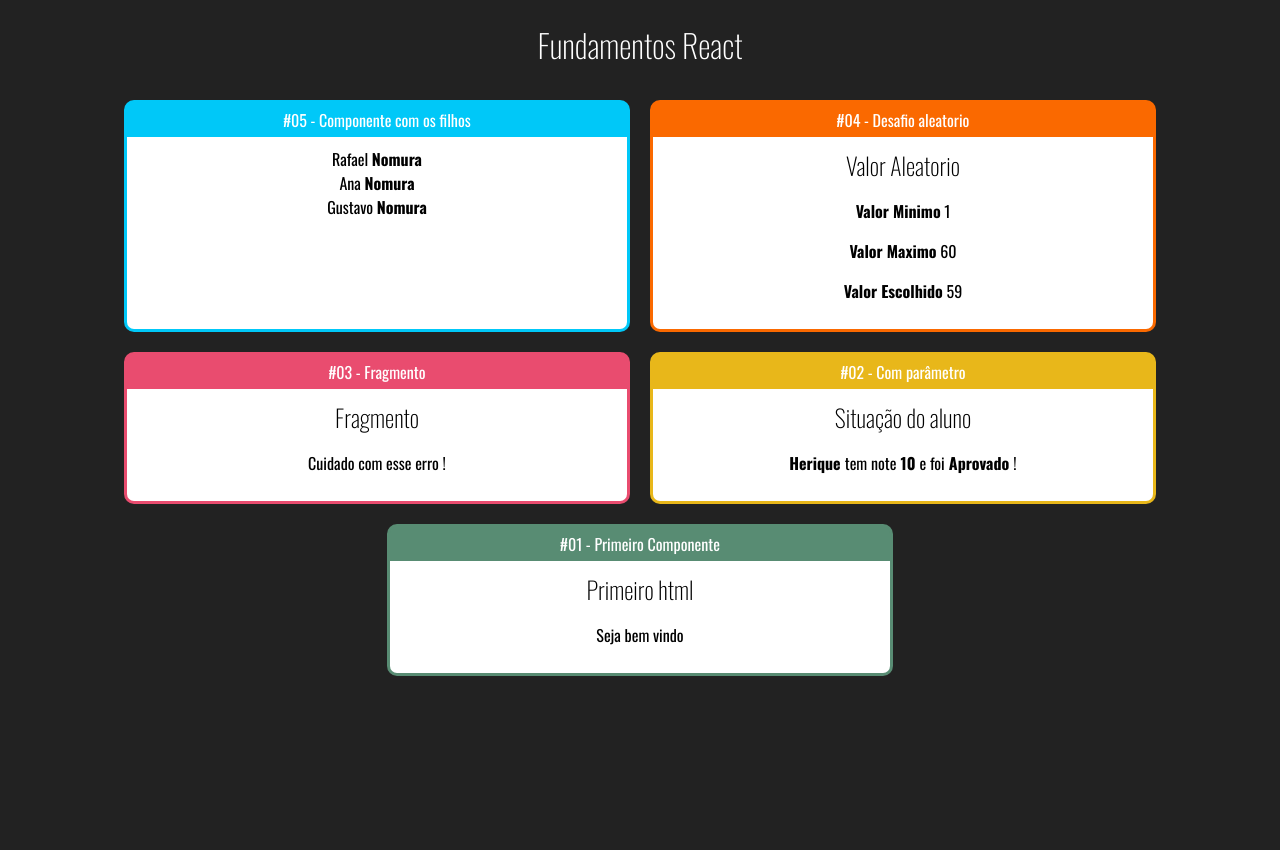
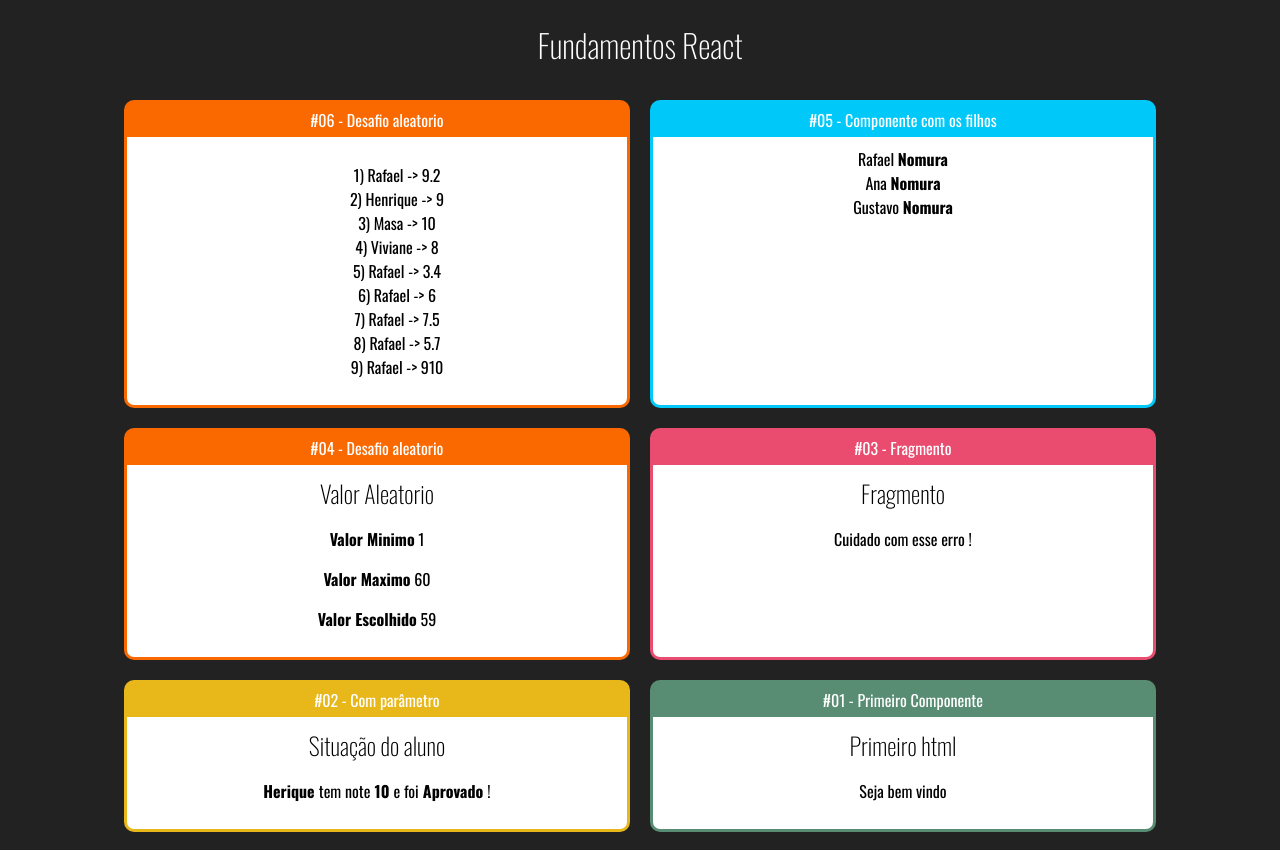
Before and after one commit to rafaelhfreitas/curso-react, a React (Create React App) app: page / in a window 1280 px wide. Before the commit the page ends 800 px from the top, so only its background shows below. Built offline with nearby package versions, Linux system fonts and the light colour scheme.

Commit message:
Component with repetition

```diff
--- a/src/App.jsx
+++ b/src/App.jsx
@@ -3,12 +3,13 @@
 
 
 import Card from './components/layout/Card'
-import First from './components/basicos/First'
-import Fragment from './components/basicos/Fragment'
-import Random from './components/basicos/Random'
-import WithParameter from './components/basicos/WithParameter'
-import Family from './components/basicos/Family'
-import FamilyMember from './components/basicos/FamilyMember'
+import First from './components/basic/First'
+import Fragment from './components/basic/Fragment'
+import Random from './components/basic/Random'
+import WithParameter from './components/basic/WithParameter'
+import Family from './components/basic/Family'
+import FamilyMember from './components/basic/FamilyMember'
+import ListStudent from './components/repetition/ListStudents'
 
 export default (props) => {
     return (
@@ -16,6 +17,9 @@
             <h1> Fundamentos React </h1>
 
             <div  className='Cards'>
+                <Card titulo='#06 - Desafio aleatorio' color="#FA6900">
+                    <ListStudent/>
+                </Card>
                 <Card titulo='#05 - Componente com os filhos' color="#00c8F8">
                     <Family last_name='Nomura'>
                         <FamilyMember name='Rafael' />
--- /dev/null
+++ b/src/components/repetition/ListStudents.jsx
@@ -0,0 +1,24 @@
+import React from 'react'
+
+
+import students from '../../data/students'
+
+
+export default props => {
+
+    const listStudent = students.map((student) => {
+        return (
+            <li key={student.id}>
+                {student.id}) {student.name} -> {student.grade}
+            </li>
+        );
+    });
+
+    return (
+        <div>
+            <ul style={{ listStyle: 'none' }} >
+                {listStudent}
+            </ul>
+        </div>
+    )
+}
--- /dev/null
+++ b/src/data/students.js
@@ -0,0 +1,11 @@
+export default [
+    { id: 1, name: 'Rafael',  grade: 9.2 },
+    { id: 2, name: 'Henrique',  grade: 9 },
+    { id: 3, name: 'Masa',  grade: 10 },
+    { id: 4, name: 'Viviane',  grade: 8.0 },
+    { id: 5, name: 'Rafael',  grade: 3.4 },
+    { id: 6, name: 'Rafael',  grade: 6.0 },
+    { id: 7, name: 'Rafael',  grade: 7.5 },
+    { id: 8, name: 'Rafael',  grade: 5.7 },
+    { id: 9, name: 'Rafael',  grade: 910 },
+]
```
Also changed, not shown: src/components/basic/Family.jsx (renamed from src/components/basicos/Family.jsx), src/components/basic/FamilyMember.jsx (renamed from src/components/basicos/FamilyMember.jsx), src/components/basic/First.jsx (renamed from src/components/basicos/First.jsx), src/components/basic/Fragment.jsx (renamed from src/components/basicos/Fragment.jsx), src/components/basic/Random.jsx (renamed from src/components/basicos/Random.jsx), src/components/basic/WithParameter.jsx (renamed from src/components/basicos/WithParameter.jsx), 1 other file (tests, documents, lock files or other folders).
